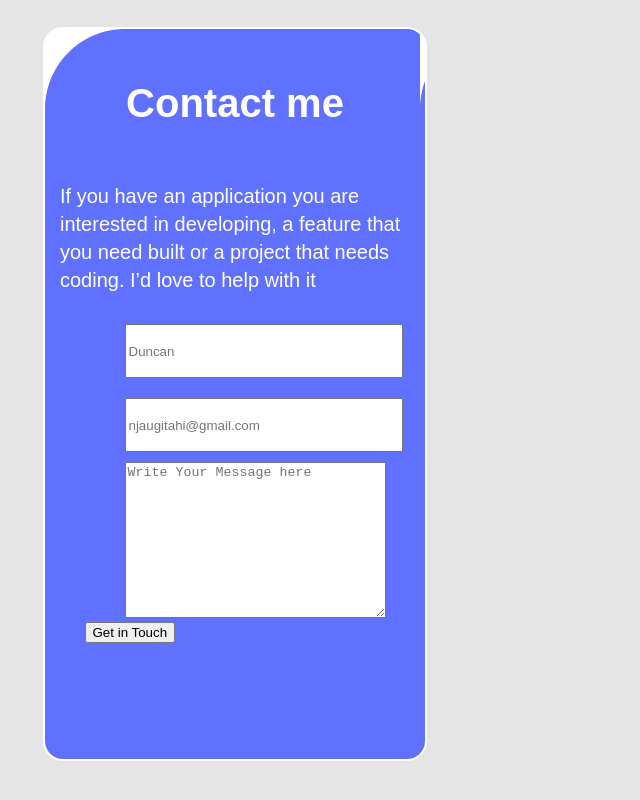
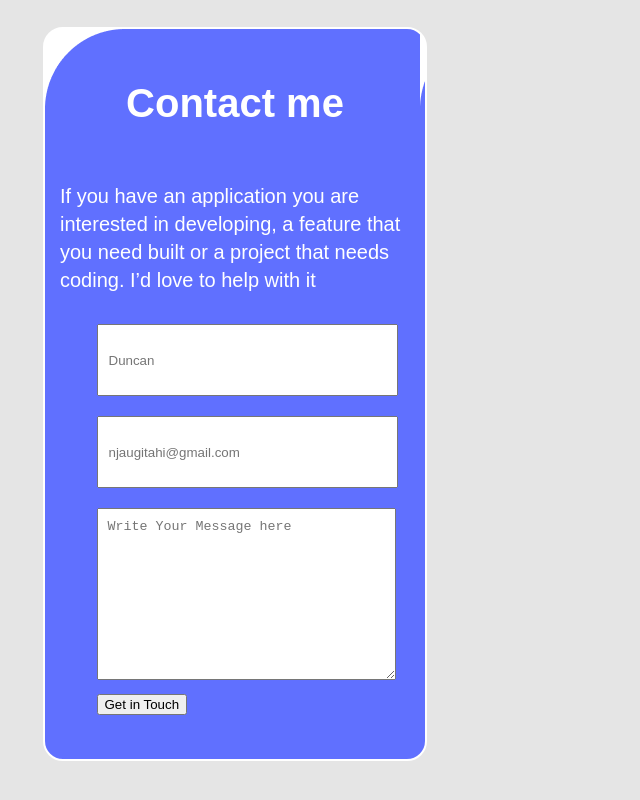
Before and after one commit to Duncannjau/Duncannjau.github.io, a website: page index.html in a window 1280 px wide. Shown: the part 5176-5976 px from the top of the page, without its empty margins (0-640 px from the left). Drawn offline with Linux system fonts and the light colour scheme; files whose address does not match are found by name.

Commit message:
add style to the textarea

```diff
--- a/styles.css
+++ b/styles.css
@@ -400,15 +400,23 @@ h2 {
 }
 
 .contact-form .my-form-collection ul {
+  padding: 0;
   list-style: none;
-  width: 90%;
-  margin: auto;
+  width: 100%;
+  margin: 0;
 }
 
-.contact-form .my-form-collection input{
+.contact-form .my-form-collection input {
   width: 100%;
   height: 48px;
   margin: 10px 0;
+  padding: 10px;
+}
+
+.contact-form .my-form-collection textarea {
+  width: 100%;
+  margin: 10px 0;
+  padding: 10px;
 }
 /* .paragragh {
   flex-direction: row;
```
